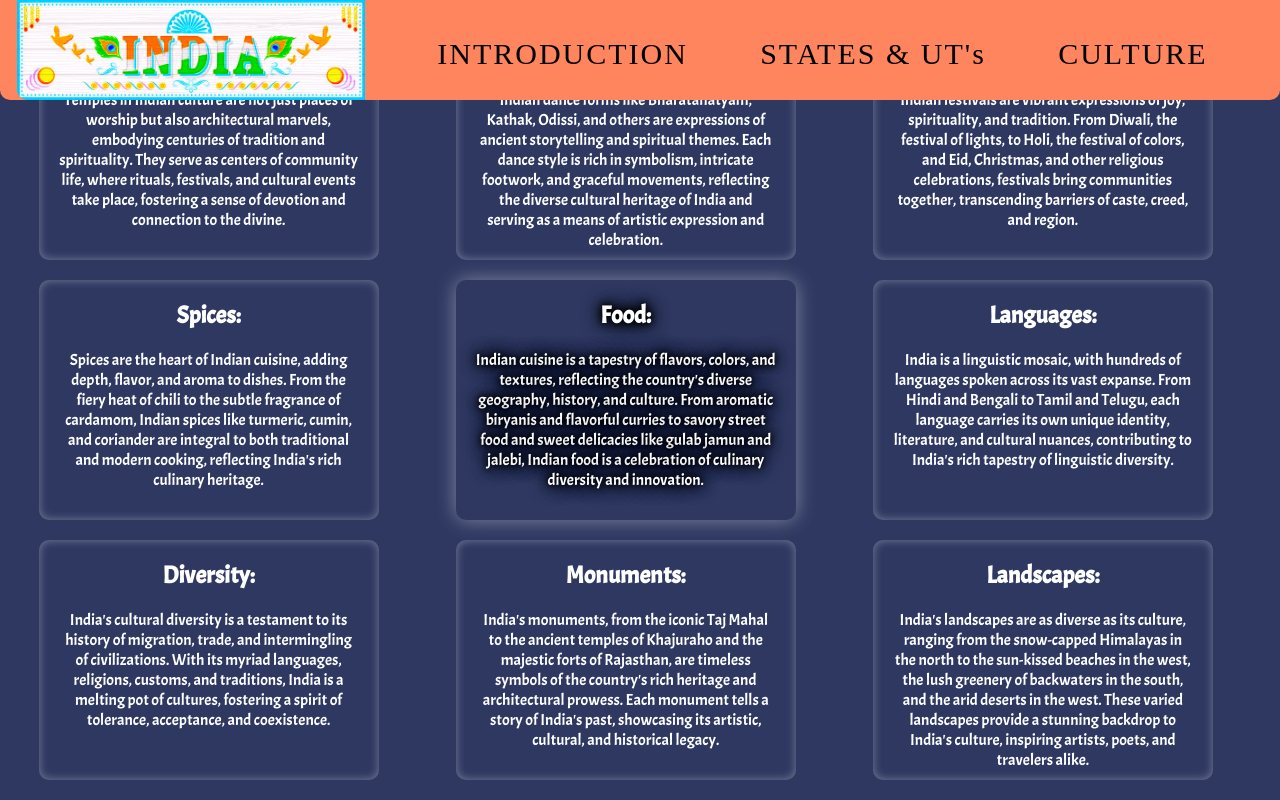
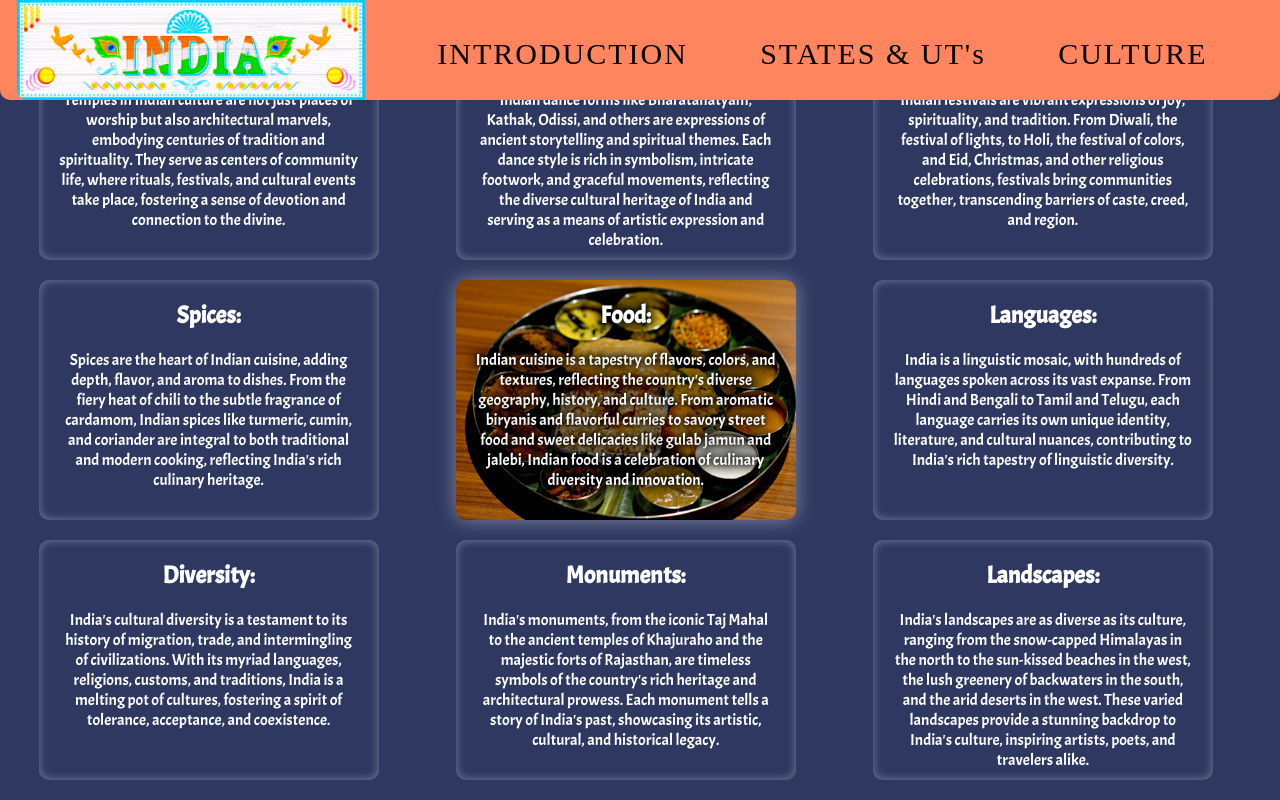
Before and after one commit to IshanviChauhan/India-Tribute-Page, a plain HTML site: page TributePage.html in a window 1280 px wide. In both pictures the pointer is over the element 625 px from the left and 2864 px from the top of the page. Shown: the part 2464-3264 px from the top of the page. Drawn offline with Linux system fonts and the light colour scheme; a web font is replaced by a local one.

Commit message:
Update TributePageStyle.css

```diff
--- a/TributePageStyle.css
+++ b/TributePageStyle.css
@@ -350,7 +350,7 @@ section.wrapper {
     text-shadow: 0 0 5px black, 0 0 10px black, 0 0 15px black, 0 0 20px black;
 }
 .culture-info .food:hover{
-    background-image: url('Assets/.jpg');
+    background-image: url('Assets/food.jpg');
     background-position: center;
     text-shadow: 0 0 5px black, 0 0 10px black, 0 0 15px black, 0 0 20px black;
 }
```
